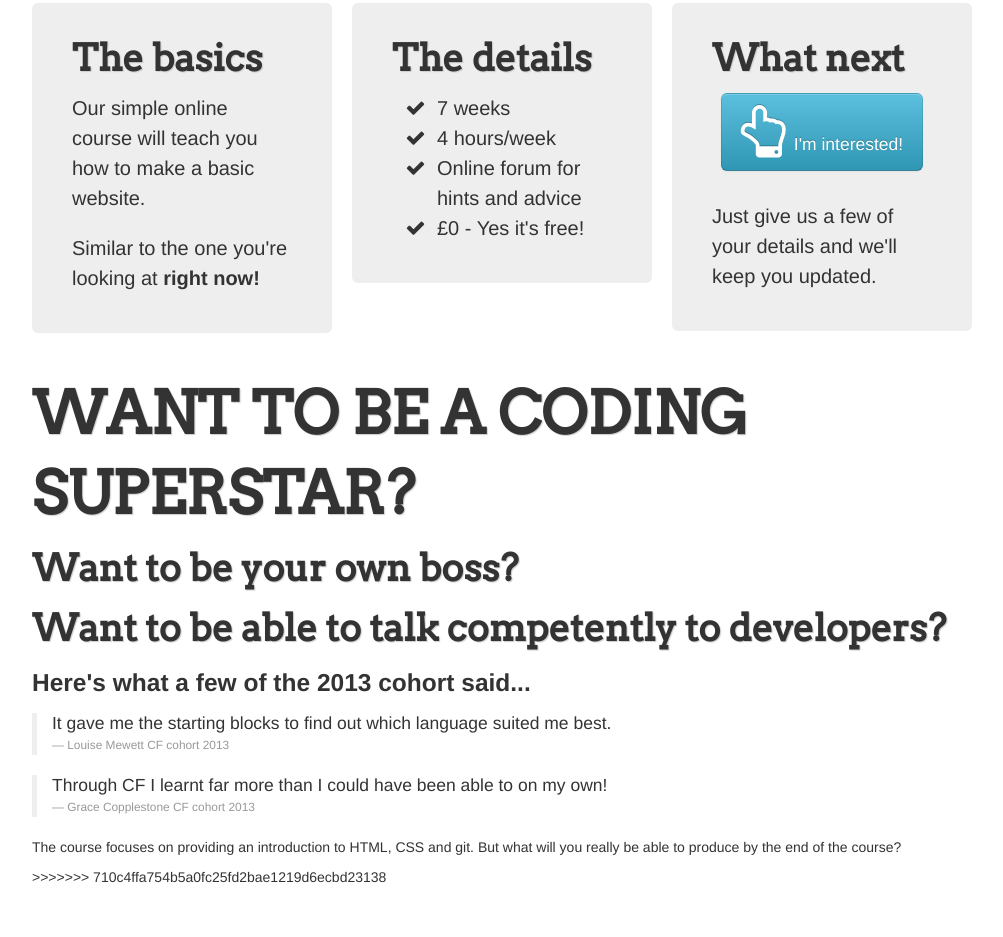
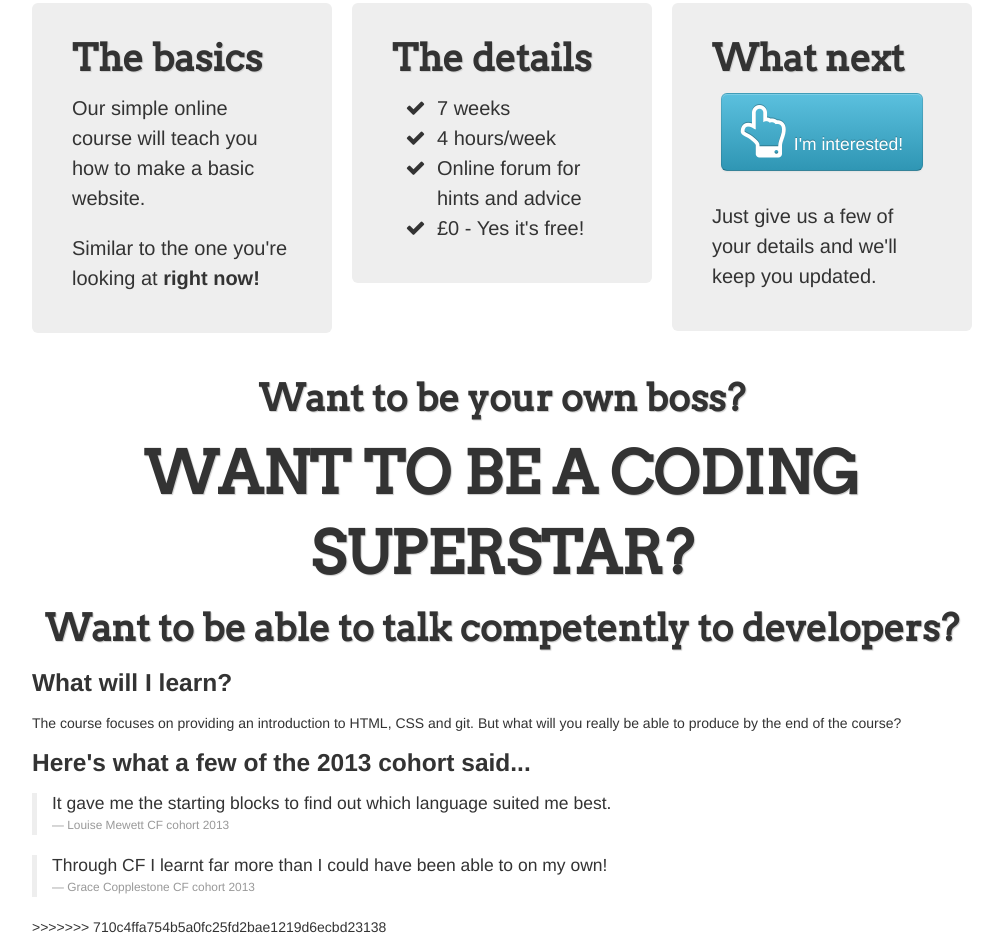
Before and after one commit to copplestone/landing-page, a plain HTML site: page index.html in a window 1280 px wide. Shown: the part 426-1363 px from the top of the page, without its empty margins (138-1141 px from the left). Before the commit the page ends 1313 px from the top, so only its background shows below. Drawn offline with nearby package versions, Linux system fonts and the light colour scheme; files that its build step writes are made by us from their sources; files whose address does not match are found by name.

```diff
--- a/index.html
+++ b/index.html
@@ -52,9 +52,10 @@
 
 
 
-<h1> WANT TO BE A CODING SUPERSTAR? </h1>
-<h2> Want to be your own boss?</h2>
-<h2> Want to be able to talk competently to developers?</h2>
+<h2 class="text-center">Want to be your own boss?</h2>
+<h1 class="text-center">WANT TO BE A CODING SUPERSTAR?</h1>
+<h2 class="text-center">Want to be able to talk competently to developers?</h2>
+
 <!--Reasons students might want to take this course? - Grace
 - Learn how to construct a very basic website
 - Make sure you don't end up like your Mum is now with "modern technology"
@@ -62,6 +63,11 @@
 - It's so much more than an ICT lesson - it's a way of life
 - It will provide a set a skills useful to any type of degree subject
 - You'll understand what actually happens when you type www...-->
+
+<div>
+    <h3>What will I learn?</h3>
+        <p>The course focuses on providing an introduction to HTML, CSS and git. But what will you really be able to produce by the end of the course?</p>
+</div>
 
 <div>
     <h3>Here's what a few of the 2013 cohort said...</h3>
@@ -78,9 +84,7 @@
     </blockquote>
 </div>
 
-<div>
-    <p>The course focuses on providing an introduction to HTML, CSS and git. But what will you really be able to produce by the end of the course?</p>
-</div>
+
 </body>
 </html>
 
```
